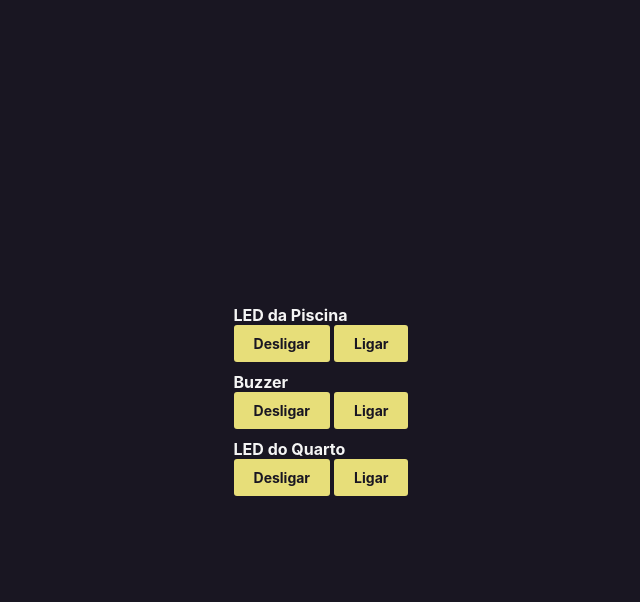
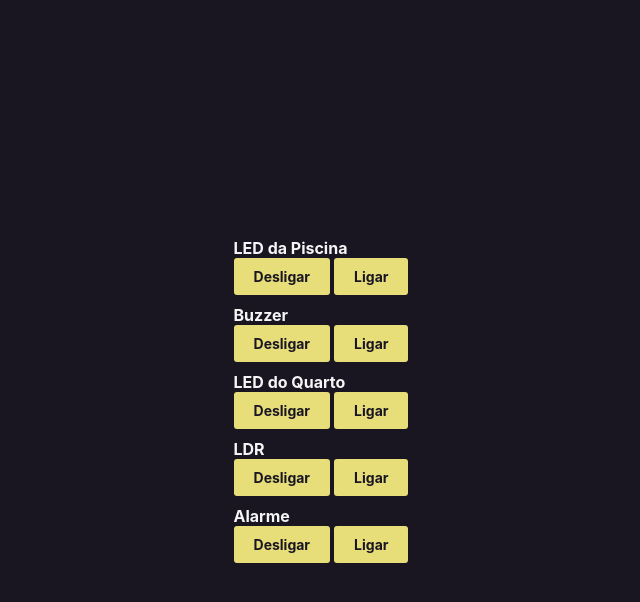
Before and after one commit to pedromiguelmvs/casa-inteligente, a PHP site: page / in a window 1280 px wide. Shown: the top 602 px of the page, without its empty margins (319-959 px from the left). Run offline with PHP 8.4, Linux system fonts and the light colour scheme.

Commit message:
ajustes no codigo pra adaptar pra web

```diff
--- a/casa-automatica/index.php
+++ b/casa-automatica/index.php
@@ -29,6 +29,20 @@
             <button class="button" type="submit" value=5 name="led_quarto">Ligar</button>
         </form>
     </div>
+    <div>
+        <label class="label">LDR</label>
+        <form class="form-container" method="POST">
+            <button class="button" type="submit" value=6 name="ldr">Desligar</button>
+            <button class="button" type="submit" value=7 name="ldr">Ligar</button>
+        </form>
+    </div>
+    <div>
+        <label class="label">Alarme</label>
+        <form class="form-container" method="POST">
+            <button class="button" type="submit" value=8 name="alarme">Desligar</button>
+            <button class="button" type="submit" value=9 name="alarme">Ligar</button>
+        </form>
+    </div>
 </body>
 </html>
 
@@ -41,15 +55,15 @@
      * id 3-4: led do quarto
      */
 
-    $username = "root";
-    $password = "";
+    $username = "id16184140_root";
+    $password = "a=U9n*mi>ND/iSJQS";
 
     if (isset($_POST["led_piscina"])) {
         $led = $_POST["led_piscina"];
         $id = 'led_piscina';
 
         try {
-            $pdo = new PDO('mysql:host=localhost;dbname=casa_automatica', $username, $password);
+            $pdo = new PDO('mysql:host=localhost;dbname=id16184140_casa_automatica', $username, $password);
             $pdo->setAttribute(PDO::ATTR_ERRMODE, PDO::ERRMODE_EXCEPTION);
 
             $stmt = $pdo->prepare('UPDATE recursos SET recurso = :led_casa WHERE id = :id');
@@ -68,7 +82,7 @@
         $id = 'buzzer';
 
         try {
-            $pdo = new PDO('mysql:host=localhost;dbname=casa_automatica', $username, $password);
+            $pdo = new PDO('mysql:host=localhost;dbname=id16184140_casa_automatica', $username, $password);
             $pdo->setAttribute(PDO::ATTR_ERRMODE, PDO::ERRMODE_EXCEPTION);
 
             $stmt = $pdo->prepare('UPDATE recursos SET recurso = :buzzer WHERE id = :id');
@@ -87,7 +101,7 @@
         $id = 'led_quarto';
 
         try {
-            $pdo = new PDO('mysql:host=localhost;dbname=casa_automatica', $username, $password);
+            $pdo = new PDO('mysql:host=localhost;dbname=id16184140_casa_automatica', $username, $password);
             $pdo->setAttribute(PDO::ATTR_ERRMODE, PDO::ERRMODE_EXCEPTION);
 
             $stmt = $pdo->prepare('UPDATE recursos SET recurso = :led_quarto WHERE id = :id');
@@ -101,5 +115,43 @@
         }
     }
 
+    if (isset($_POST["ldr"])) {
+        $ldr = $_POST["ldr"];
+        $id = 'ldr';
+
+        try {
+            $pdo = new PDO('mysql:host=localhost;dbname=id16184140_casa_automatica', $username, $password);
+            $pdo->setAttribute(PDO::ATTR_ERRMODE, PDO::ERRMODE_EXCEPTION);
+
+            $stmt = $pdo->prepare('UPDATE recursos SET recurso = :ldr WHERE id = :id');
+            $stmt->bindValue(":ldr", $ldr);
+            $stmt->bindValue(":id", $id);
+            $stmt->execute();
+
+            echo $stmt->rowCount();
+        } catch(PDOException $e) {
+            echo 'Error: ' . $e->getMessage();
+        }
+    }
+
+    if (isset($_POST["alarme"])) {
+        $alarme = $_POST["alarme"];
+        $id = 'alarme';
+
+        try {
+            $pdo = new PDO('mysql:host=localhost;dbname=id16184140_casa_automatica', $username, $password);
+            $pdo->setAttribute(PDO::ATTR_ERRMODE, PDO::ERRMODE_EXCEPTION);
+
+            $stmt = $pdo->prepare('UPDATE recursos SET recurso = :alarme WHERE id = :id');
+            $stmt->bindValue(":alarme", $alarme);
+            $stmt->bindValue(":id", $id);
+            $stmt->execute();
+
+            echo $stmt->rowCount();
+        } catch(PDOException $e) {
+            echo 'Error: ' . $e->getMessage();
+        }
+    }
+
 ?>
 </div>
--- a/teste.txt
+++ b/teste.txt
@@ -0,0 +1 @@
+a=U9n*mi>ND/iSJQS
```
Also changed, not shown: casa-automatica/values.php (+19 -3 lines), 1 other file.
